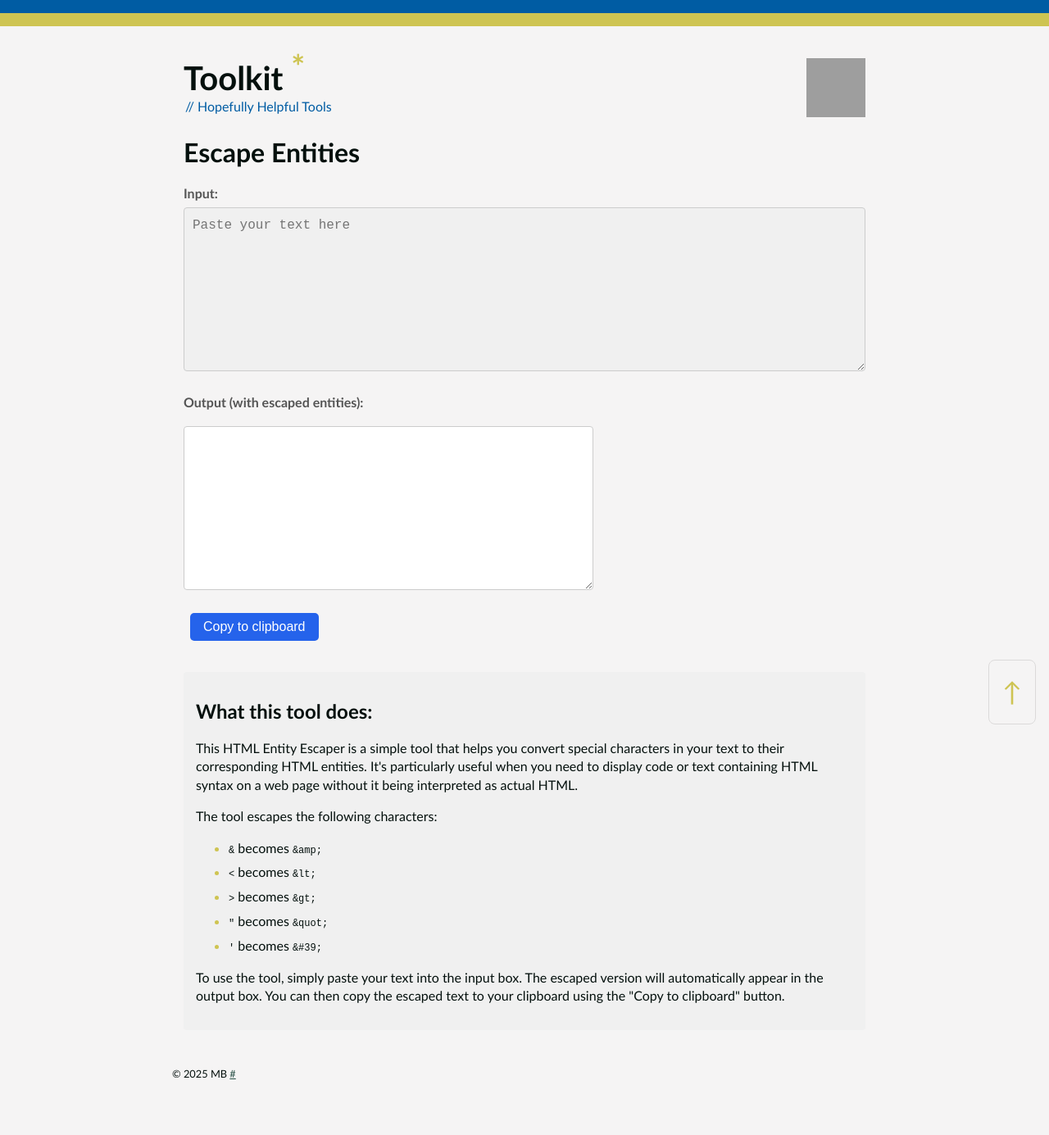
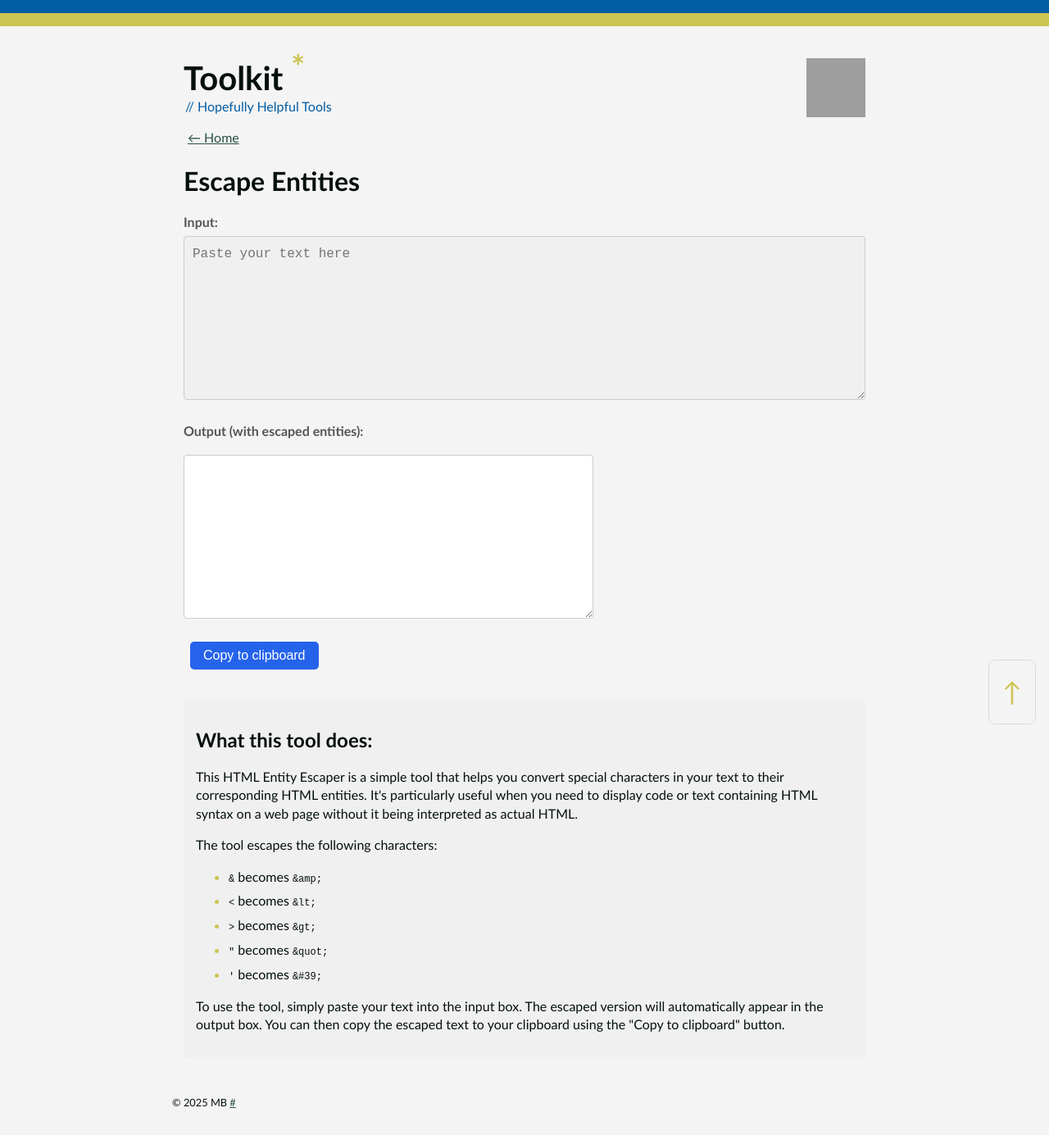
Before and after one commit to mat-0/Tools.TheChels.uk, a Jekyll site: the page built from _pages/escape-entities.md, in a window 1280 px wide. Shown: the whole page at 82% size. Built offline with Jekyll 4.4.1, drawn with Linux system fonts in a browser that asks for light colours; before the commit the page ends 1350 px from its top, so only the background shows below that; grey boxes are pictures that could not be loaded.

Commit message:
fixing
Signed-off-by: mat-0 <Github@thechels.uk>

```diff
--- a/_includes/header.html
+++ b/_includes/header.html
@@ -41,5 +41,12 @@
                     <p class="blog-slogan">
                         // Hopefully Helpful Tools
                     </p>
+                    <nav class="blog-menu">
+                        {% if page.id %}
+                        <a href="{{ site.url }}" title="Back to all posts">&larr; Back</a>
+                        {% else %}
+                        <a href="{{ site.url }}" title="Back to all home">&larr; Home</a>
+                        {% endif %}
+                    </nav>
                 </header>
                 <main id="main" class="content">
--- a/_layouts/index.html
+++ b/_layouts/index.html
@@ -4,11 +4,6 @@
 
 <nav class="blog-menu">
     <ul>
-        {% if page.id %}
-        <li><a href="{{ site.url }}" title="Back to all posts">&larr; Back</a>
-            {% else %}
-        <li><a href="{{ site.url }}" title="Back to all home">&larr; Home</a>
-            {% endif %}
         <li><a href="/interview-template">Interview Template</a></li>
         <li><a href="/strategy-template">Strategy Template</a></li>
         <li><a href="/escape-entities">Escape Entities</a></li>
```
